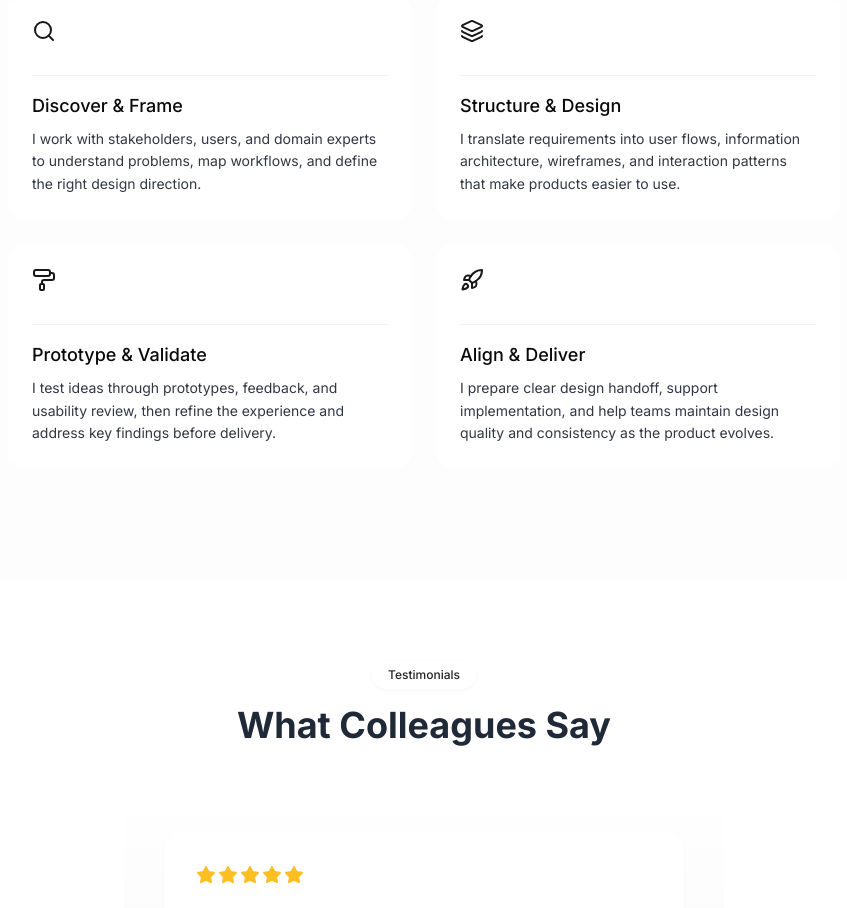
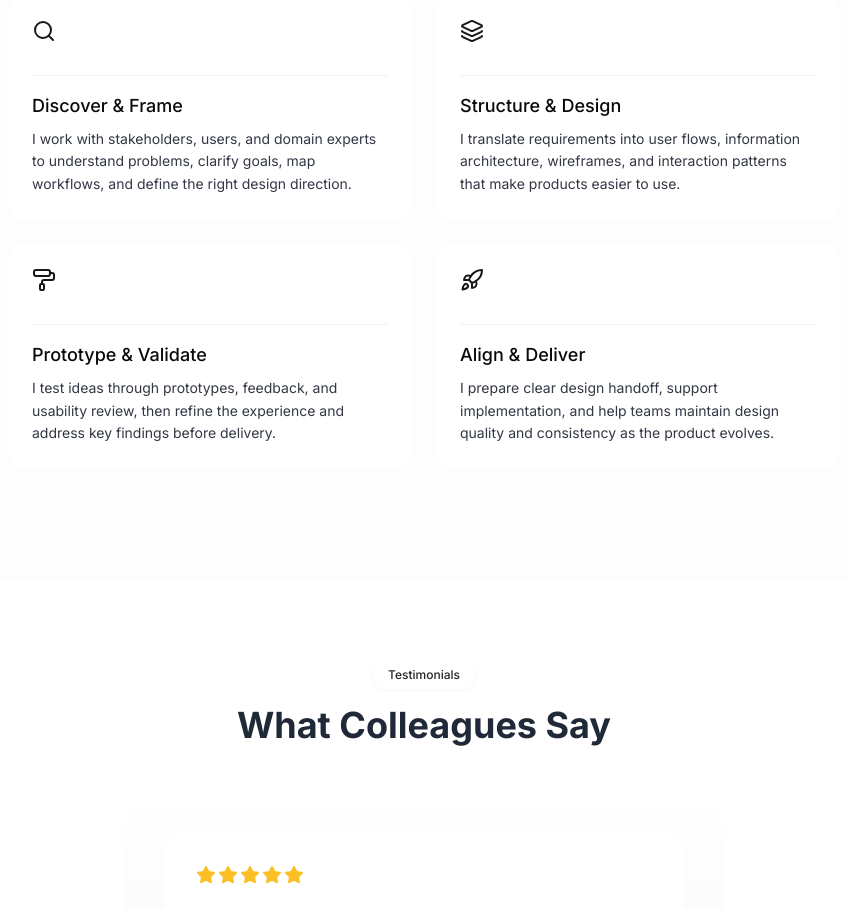
Before and after one commit to charm91/my-portfolio, a Next.js app: page / in a window 1280 px wide. Shown: the part 5200-6108 px from the top of the page, without its empty margins (216-1063 px from the left). Built offline with nearby package versions, Linux system fonts and the light colour scheme; no server answers.

Commit message:
fix(journey): complete discovery description
Co-authored-by: Codex <codex@openai.com>

```diff
--- a/src/components/Journey.jsx
+++ b/src/components/Journey.jsx
@@ -10,7 +10,7 @@ const steps = [
     icon: Search,
     title: "Discover & Frame",
     description:
-      "I work with stakeholders, users, and domain experts to understand problems, map workflows, and define the right design direction.",
+      "I work with stakeholders, users, and domain experts to understand problems, clarify goals, map workflows, and define the right design direction.",
   },
   {
     number: "02",
```
